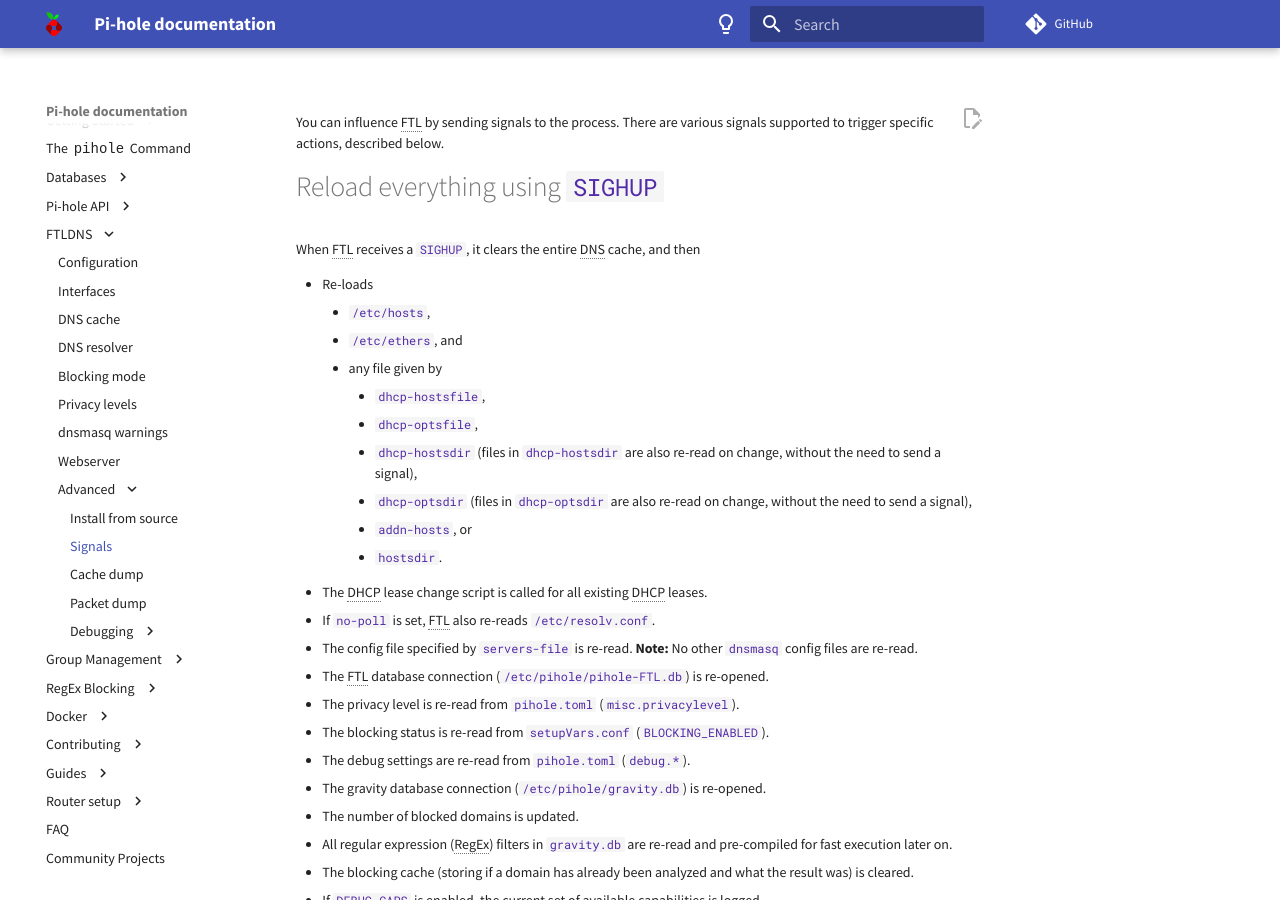
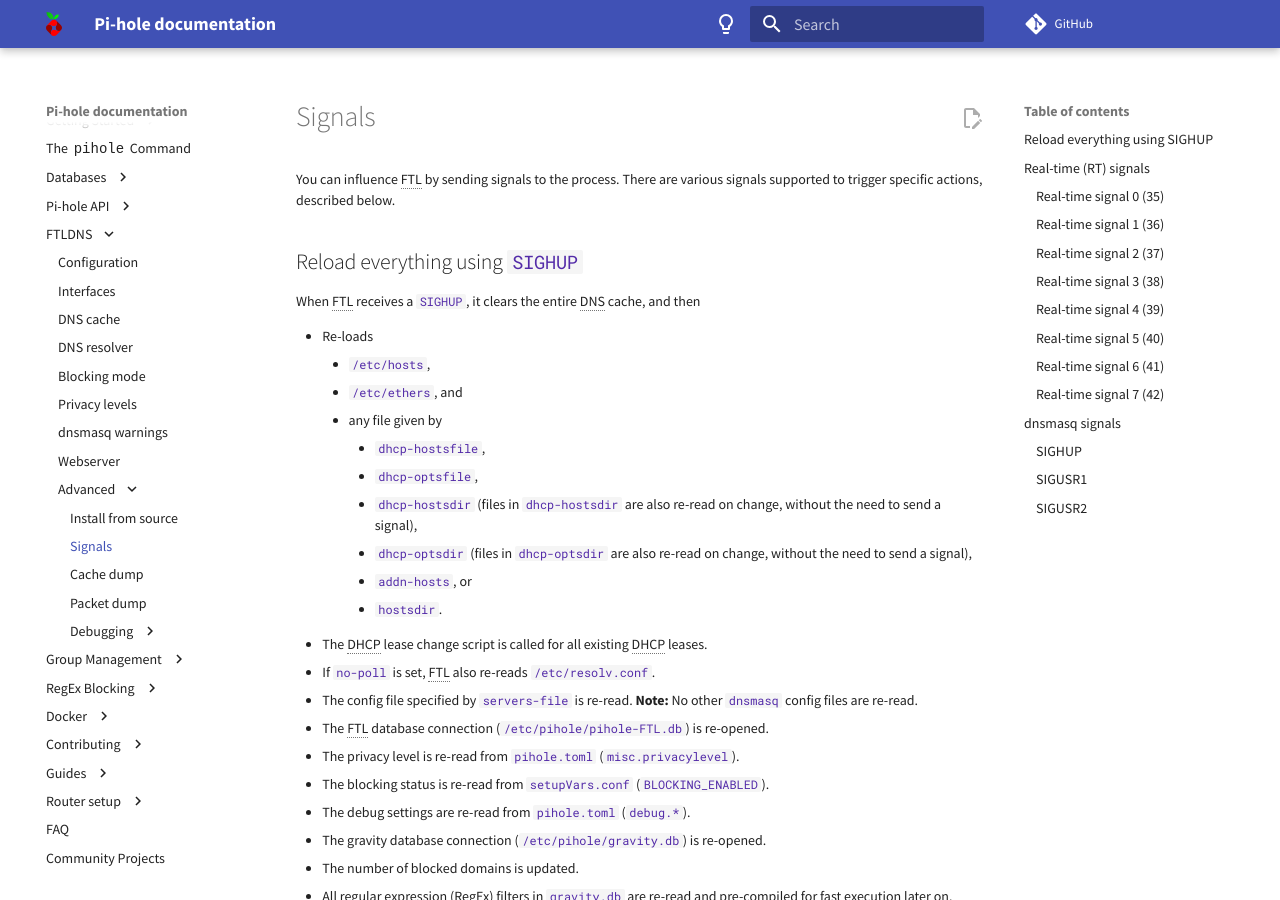
Before and after one commit to pi-hole/docs, an MkDocs documentation site: the page built from docs/ftldns/signals.md, in a window 1280 px wide and 900 px high. Built offline with MkDocs 1.6.1 and Material for MkDocs 9.7.7, drawn with Linux system fonts in a browser that asks for light colours; comment, search, counter and statistics services are not loaded.

Commit message:
signals.md: indent all headings by one
mkdocs only shows a table of contents if there is a maximum of one
first-order heading

Signed-off-by: darkexplosiveqwx <101737077+darkexplosiveqwx@users.noreply.github.com>

````diff
--- a/docs/ftldns/signals.md
+++ b/docs/ftldns/signals.md
@@ -1,6 +1,6 @@
 You can influence FTL by sending signals to the process. There are various signals supported to trigger specific actions, described below.
 
-# Reload everything using `SIGHUP`
+## Reload everything using `SIGHUP`
 
 When FTL receives a `SIGHUP`, it clears the entire DNS cache, and then
 
@@ -29,7 +29,7 @@
 - The blocking cache (storing if a domain has already been analyzed and what the result was) is cleared.
 - If `DEBUG_CAPS` is enabled, the current set of available capabilities is logged.
 
-# Real-time (RT) signals
+## Real-time (RT) signals
 
 While `SIGHUP` updates/flushes almost everything, such a massive operation is often not necessary. Hence, we added several small real-time signals available for fine-grained control of what FTL does. When you see `SIGHUP` as a "big gun", the real-time signals are rather the "scalpel" to serve rather specific needs.
 
@@ -39,7 +39,7 @@
 sudo pkill -SIG35 pihole-FTL
 ```
 
-## Real-time signal 0 (35)
+### Real-time signal 0 (35)
 
 This signal does:
 
@@ -53,43 +53,43 @@
 
 This is the preferred signal to be used after manipulating the `gravity.db` database manually as it reloads only what is needed in this case.
 
-## Real-time signal 1 (36)
+### Real-time signal 1 (36)
 
 *Reserved* - Currently ignored
 
-## Real-time signal 2 (37)
+### Real-time signal 2 (37)
 
 *Reserved* - Used for internal signaling that a fork or thread crashed and needs to inform the main process to shut down, storing the last (valid) queries still into the long-term database.
 
-## Real-time signal 3 (38)
+### Real-time signal 3 (38)
 
 Reimport alias-clients from the database and recompute affected client statistics.
 
-## Real-time signal 4 (39)
+### Real-time signal 4 (39)
 
 Re-resolve all clients and forward destination hostnames. This forces refreshing hostnames as in that the usual "resolve only recently active clients" condition is ignored. The re-resolution adheres to the specified `REFRESH_HOSTNAMES` config option meaning that this option may not try to resolve all hostnames.
 
-## Real-time signal 5 (40)
+### Real-time signal 5 (40)
 
 Re-parse ARP/neighbour-cache now to update the Network table now
 
-## Real-time signal 6 (41)
+### Real-time signal 6 (41)
 
 *reserved* - Signal used internally to terminate the embedded `dnsmasq`. Please do not use this signal to prevent misbehaviour.
 
-## Real-time signal 7 (42)
+### Real-time signal 7 (42)
 
 Scan binary search lookup tables for hash collisions and report if any are found. This is a debugging signal and not meaningful production. Scanning the lookup tables is a time-consuming operation and may stall DNS resolution for a while on low-end devices.
 
-# `dnsmasq` signals
+## `dnsmasq` signals
 
 `pihole-FTL` passes the following signals through to its embedded `dnsmasq` thread, where they behave as documented in [`man dnsmasq`](https://dnsmasq.org/docs/dnsmasq-man.html).
 
-## `SIGHUP`
+### `SIGHUP`
 
 `dnsmasq`'s behavior with `SIGHUP` is already included in the [`SIGHUP` section above](#reload-everything-using-sighup).
 
-## `SIGUSR1`
+### `SIGUSR1`
 
 `SIGUSR1` causes `dnsmasq` to write its cache usage statistics to the log and dump the current cache content (names and addresses). The cache dump output is described in detail on the [cache dump page](cache_dump.md).
 
@@ -97,7 +97,7 @@
 sudo killall -USR1 pihole-FTL
 ```
 
-## `SIGUSR2`
+### `SIGUSR2`
 
 When logging directly to a file (configured via [`files.log.dnsmasq`](configfile.md#dnsmasq), default `/var/log/pihole/pihole.log`), `SIGUSR2` causes `pihole-FTL` to close and reopen the log file. This is commonly used for [logrotate](https://github.com/pi-hole/pi-hole/blob/master/advanced/Templates/logrotate).
 
````
